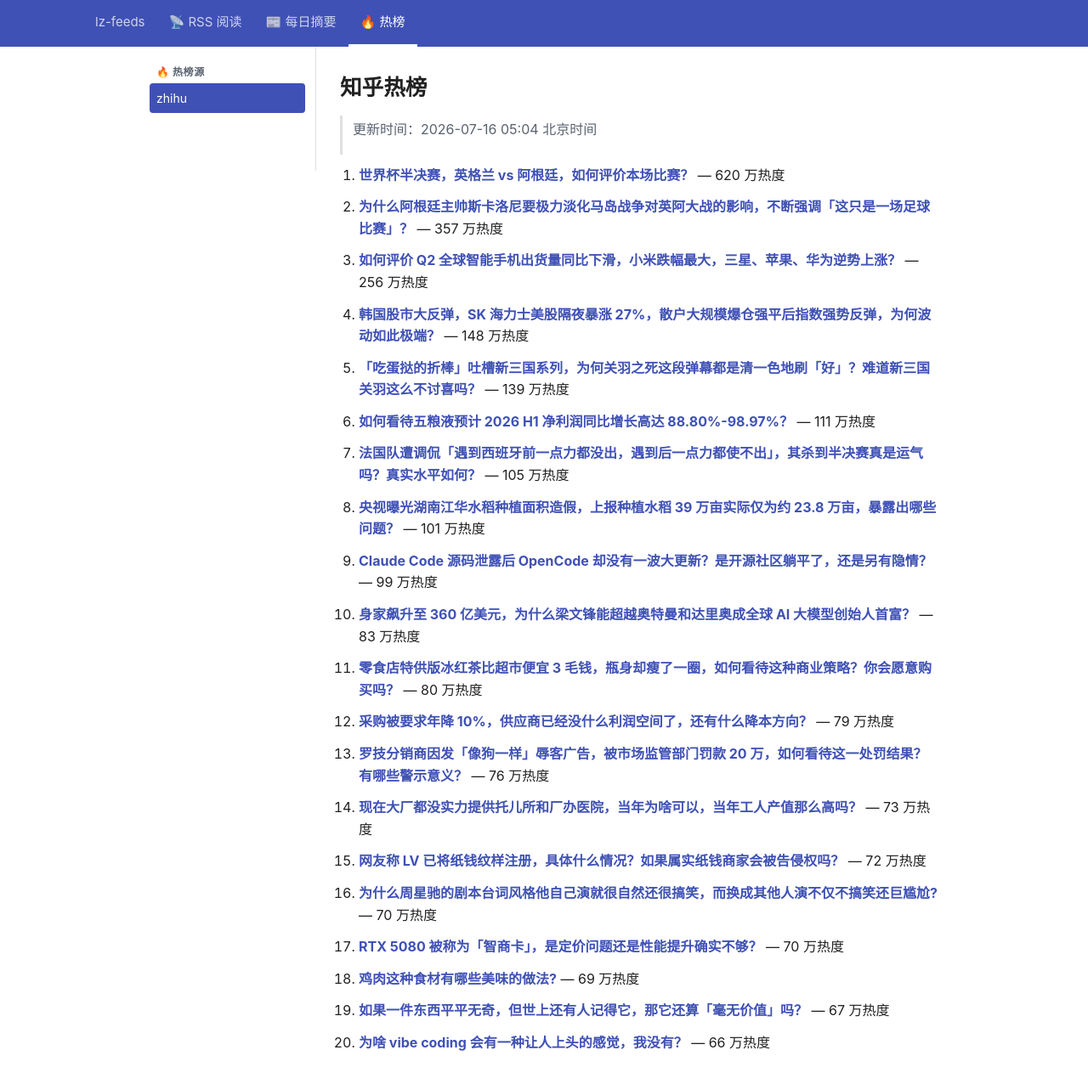
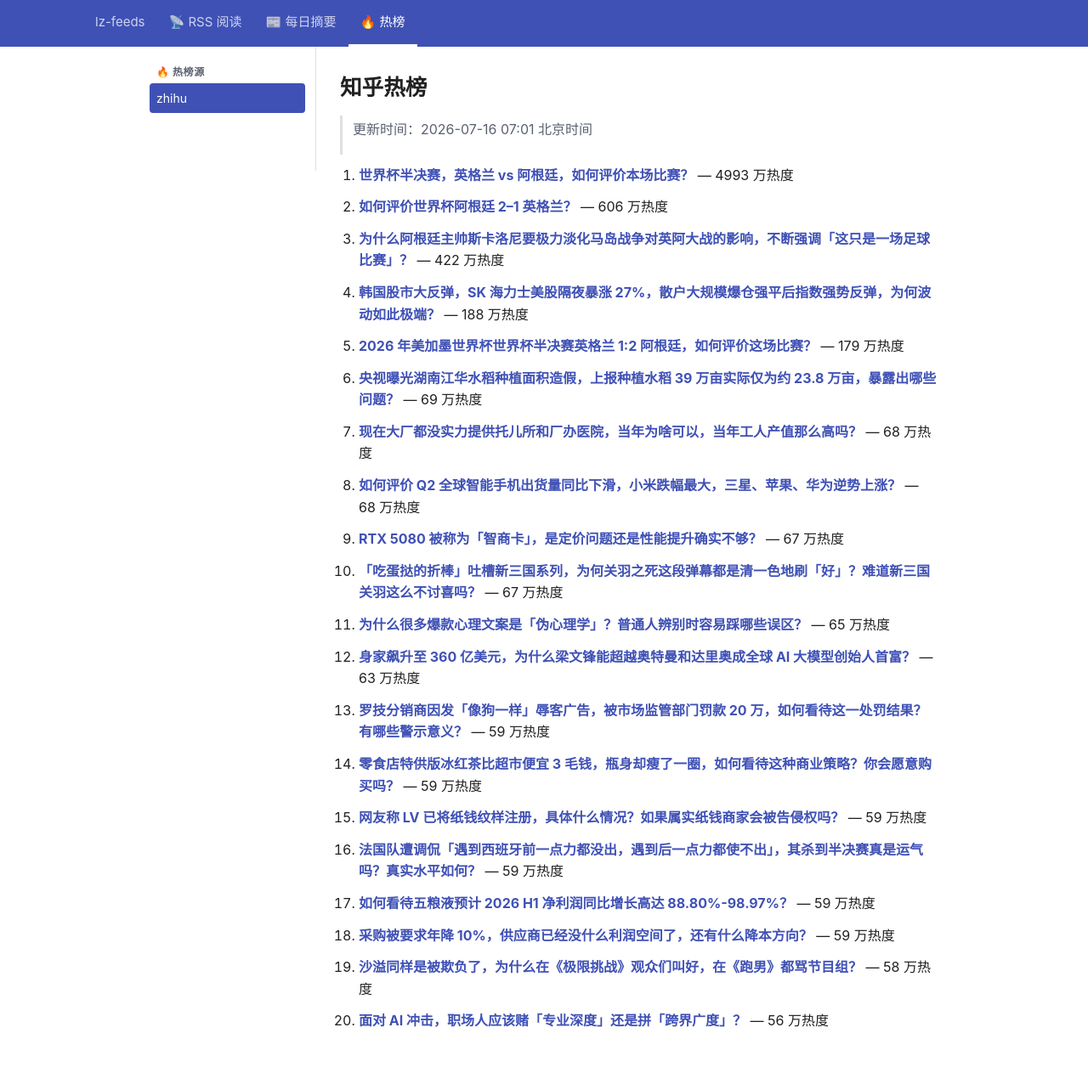
Before and after one commit to lizhang0101/lz-feeds, a Jekyll site: the page built from _hotlist/zhihu.md, in a window 1280 px wide and 1305 px high. Shown: the top 1276 px of the window at 85% size. Built offline with Jekyll 4.4.1, drawn with Linux system fonts in a browser that asks for light colours.

Commit message:
hotlist: 2026-07-15T23:01Z

```diff
--- a/_hotlist/zhihu.md
+++ b/_hotlist/zhihu.md
@@ -1,48 +1,48 @@
 ---
-updated: 2026-07-16 05:04 北京时间
+updated: 2026-07-16 07:01 北京时间
 count: 20
 ---
 
 # 知乎热榜
 
-> 更新时间：2026-07-16 05:04 北京时间
+> 更新时间：2026-07-16 07:01 北京时间
 
-1. **[世界杯半决赛，英格兰 vs 阿根廷，如何评价本场比赛？](https://www.zhihu.com/question/2060732712101716234)** — 620 万热度
+1. **[世界杯半决赛，英格兰 vs 阿根廷，如何评价本场比赛？](https://www.zhihu.com/question/2060732712101716234)** — 4993 万热度
 
-2. **[为什么阿根廷主帅斯卡洛尼要极力淡化马岛战争对英阿大战的影响，不断强调「这只是一场足球比赛」？](https://www.zhihu.com/question/2060664652996900553)** — 357 万热度
+2. **[如何评价世界杯阿根廷 2–1 英格兰？](https://www.zhihu.com/question/2060954011835151906)** — 606 万热度
 
-3. **[如何评价 Q2 全球智能手机出货量同比下滑，小米跌幅最大，三星、苹果、华为逆势上涨？](https://www.zhihu.com/question/2060476741349646921)** — 256 万热度
+3. **[为什么阿根廷主帅斯卡洛尼要极力淡化马岛战争对英阿大战的影响，不断强调「这只是一场足球比赛」？](https://www.zhihu.com/question/2060664652996900553)** — 422 万热度
 
-4. **[韩国股市大反弹，SK 海力士美股隔夜暴涨 27%，散户大规模爆仓强平后指数强势反弹，为何波动如此极端？](https://www.zhihu.com/question/2060658036918719165)** — 148 万热度
+4. **[韩国股市大反弹，SK 海力士美股隔夜暴涨 27%，散户大规模爆仓强平后指数强势反弹，为何波动如此极端？](https://www.zhihu.com/question/2060658036918719165)** — 188 万热度
 
-5. **[「吃蛋挞的折棒」吐槽新三国系列，为何关羽之死这段弹幕都是清一色地刷「好」？难道新三国关羽这么不讨喜吗？](https://www.zhihu.com/question/2057238395152242354)** — 139 万热度
+5. **[2026 年美加墨世界杯世界杯半决赛英格兰 1:2 阿根廷，如何评价这场比赛？](https://www.zhihu.com/question/2060922037816799584)** — 179 万热度
 
-6. **[如何看待五粮液预计 2026 H1 净利润同比增长高达 88.80%-98.97%？](https://www.zhihu.com/question/2060663598305599630)** — 111 万热度
+6. **[央视曝光湖南江华水稻种植面积造假，上报种植水稻 39 万亩实际仅为约 23.8 万亩，暴露出哪些问题？](https://www.zhihu.com/question/2060642883007247443)** — 69 万热度
 
-7. **[法国队遭调侃「遇到西班牙前一点力都没出，遇到后一点力都使不出」，其杀到半决赛真是运气吗？真实水平如何？](https://www.zhihu.com/question/2060756732121276647)** — 105 万热度
+7. **[现在大厂都没实力提供托儿所和厂办医院，当年为啥可以，当年工人产值那么高吗？](https://www.zhihu.com/question/2055337846555391286)** — 68 万热度
 
-8. **[央视曝光湖南江华水稻种植面积造假，上报种植水稻 39 万亩实际仅为约 23.8 万亩，暴露出哪些问题？](https://www.zhihu.com/question/2060642883007247443)** — 101 万热度
+8. **[如何评价 Q2 全球智能手机出货量同比下滑，小米跌幅最大，三星、苹果、华为逆势上涨？](https://www.zhihu.com/question/2060476741349646921)** — 68 万热度
 
-9. **[Claude Code 源码泄露后 OpenCode 却没有一波大更新？是开源社区躺平了，还是另有隐情？](https://www.zhihu.com/question/2053497628416030104)** — 99 万热度
+9. **[RTX 5080 被称为「智商卡」，是定价问题还是性能提升确实不够？](https://www.zhihu.com/question/2048040799431038451)** — 67 万热度
 
-10. **[身家飙升至 360 亿美元，为什么梁文锋能超越奥特曼和达里奥成全球 AI 大模型创始人首富？](https://www.zhihu.com/question/2060645375338180828)** — 83 万热度
+10. **[「吃蛋挞的折棒」吐槽新三国系列，为何关羽之死这段弹幕都是清一色地刷「好」？难道新三国关羽这么不讨喜吗？](https://www.zhihu.com/question/2057238395152242354)** — 67 万热度
 
-11. **[零食店特供版冰红茶比超市便宜 3 毛钱，瓶身却瘦了一圈，如何看待这种商业策略？你会愿意购买吗？](https://www.zhihu.com/question/2060032728419001271)** — 80 万热度
+11. **[为什么很多爆款心理文案是「伪心理学」？普通人辨别时容易踩哪些误区？](https://www.zhihu.com/question/2059920152658027762)** — 65 万热度
 
-12. **[采购被要求年降 10%，供应商已经没什么利润空间了，还有什么降本方向？](https://www.zhihu.com/question/2042739595566118238)** — 79 万热度
+12. **[身家飙升至 360 亿美元，为什么梁文锋能超越奥特曼和达里奥成全球 AI 大模型创始人首富？](https://www.zhihu.com/question/2060645375338180828)** — 63 万热度
 
-13. **[罗技分销商因发「像狗一样」辱客广告，被市场监管部门罚款 20 万，如何看待这一处罚结果？有哪些警示意义？](https://www.zhihu.com/question/2060545155124441600)** — 76 万热度
+13. **[罗技分销商因发「像狗一样」辱客广告，被市场监管部门罚款 20 万，如何看待这一处罚结果？有哪些警示意义？](https://www.zhihu.com/question/2060545155124441600)** — 59 万热度
 
-14. **[现在大厂都没实力提供托儿所和厂办医院，当年为啥可以，当年工人产值那么高吗？](https://www.zhihu.com/question/2055337846555391286)** — 73 万热度
+14. **[零食店特供版冰红茶比超市便宜 3 毛钱，瓶身却瘦了一圈，如何看待这种商业策略？你会愿意购买吗？](https://www.zhihu.com/question/2060032728419001271)** — 59 万热度
 
-15. **[网友称 LV 已将纸钱纹样注册，具体什么情况？如果属实纸钱商家会被告侵权吗？](https://www.zhihu.com/question/2060484366321415392)** — 72 万热度
+15. **[网友称 LV 已将纸钱纹样注册，具体什么情况？如果属实纸钱商家会被告侵权吗？](https://www.zhihu.com/question/2060484366321415392)** — 59 万热度
 
-16. **[为什么周星驰的剧本台词风格他自己演就很自然还很搞笑，而换成其他人演不仅不搞笑还巨尴尬?](https://www.zhihu.com/question/1903913532988326041)** — 70 万热度
+16. **[法国队遭调侃「遇到西班牙前一点力都没出，遇到后一点力都使不出」，其杀到半决赛真是运气吗？真实水平如何？](https://www.zhihu.com/question/2060756732121276647)** — 59 万热度
 
-17. **[RTX 5080 被称为「智商卡」，是定价问题还是性能提升确实不够？](https://www.zhihu.com/question/2048040799431038451)** — 70 万热度
+17. **[如何看待五粮液预计 2026 H1 净利润同比增长高达 88.80%-98.97%？](https://www.zhihu.com/question/2060663598305599630)** — 59 万热度
 
-18. **[鸡肉这种食材有哪些美味的做法?](https://www.zhihu.com/question/1909692480716252807)** — 69 万热度
+18. **[采购被要求年降 10%，供应商已经没什么利润空间了，还有什么降本方向？](https://www.zhihu.com/question/2042739595566118238)** — 59 万热度
 
-19. **[如果一件东西平平无奇，但世上还有人记得它，那它还算「毫无价值」吗？](https://www.zhihu.com/question/2060077545211555918)** — 67 万热度
+19. **[沙溢同样是被欺负了，为什么在《极限挑战》观众们叫好，在《跑男》都骂节目组？](https://www.zhihu.com/question/283166946)** — 58 万热度
 
-20. **[为啥 vibe coding 会有一种让人上头的感觉，我没有？](https://www.zhihu.com/question/2050258088964493712)** — 66 万热度
+20. **[面对 AI 冲击，职场人应该赌「专业深度」还是拼「跨界广度」？](https://www.zhihu.com/question/2058593716542222509)** — 56 万热度
```
